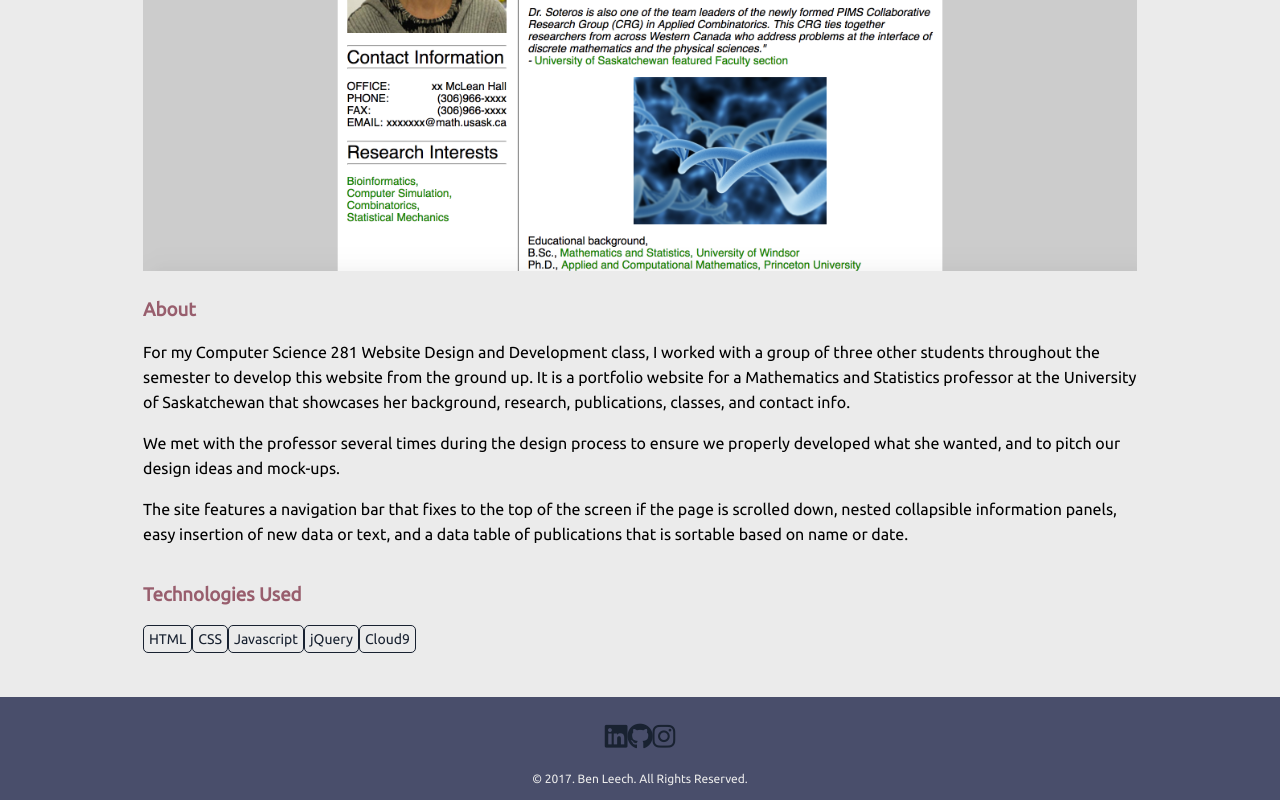
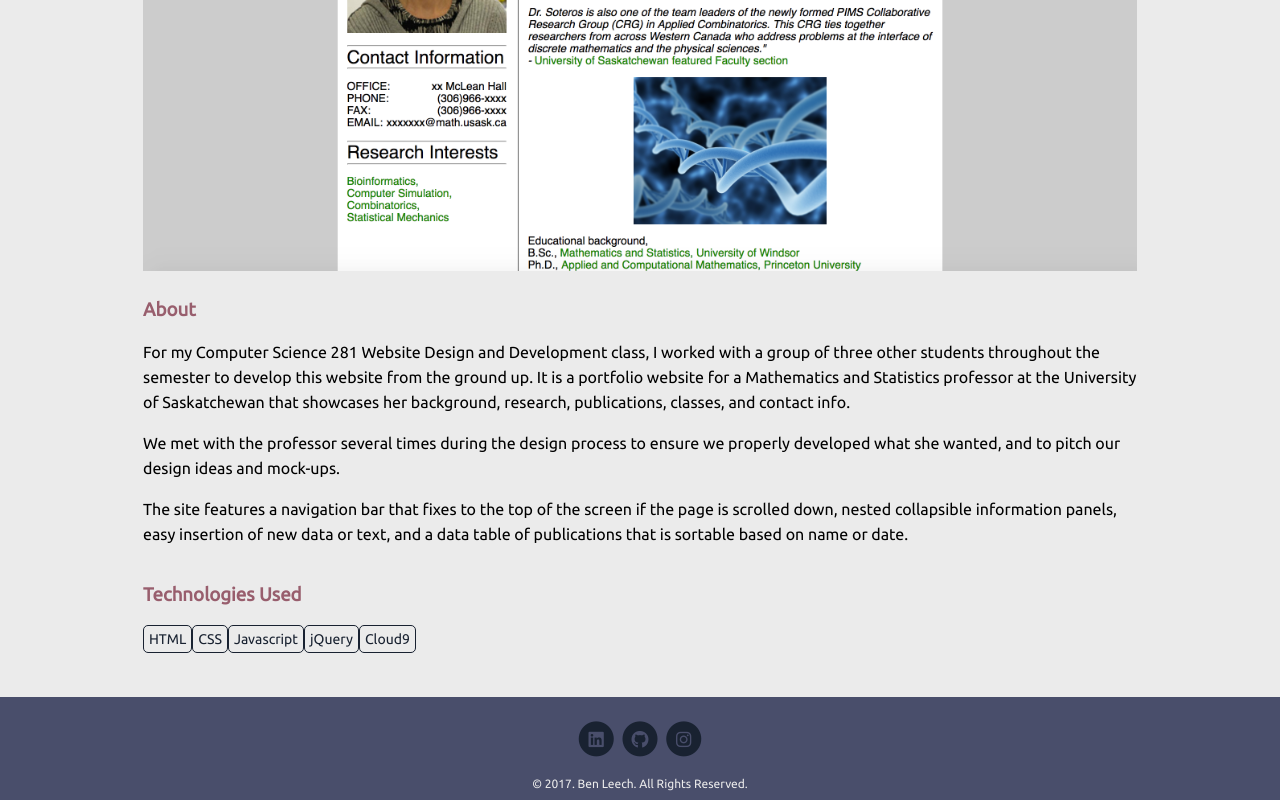
Before and after one commit to BenLeech/portfolio-website-v1, an Angular app in the folder portfolio-website/: page /uni-prof-portfolio in a window 1280 px wide. Shown: the part 450-1250 px from the top of the page. Built offline with nearby package versions, Linux system fonts and the light colour scheme.

Commit message:
improved the look of social media buttons

```diff
--- a/portfolio-website/src/app/components/footer/footer.component.html
+++ b/portfolio-website/src/app/components/footer/footer.component.html
@@ -1,10 +1,17 @@
 <div class="footer">
   <div class="social-media-container">
-    <i class="fa fa-linkedin-square clickable" aria-hidden="true"></i>
-    <i class="fa fa-github clickable" aria-hidden="true"></i>
-    <!--<i class="fa fa-stack-overflow" aria-hidden="true"></i>-->
-    <i class="fa fa-instagram clickable" aria-hidden="true"></i>
-    <!--<i class="fa fa-facebook-square" aria-hidden="true"></i>-->
+    <span class="fa-stack fa-sm clickable linkedin">
+      <i class="fa fa-circle fa-stack-2x"></i>
+      <i class="fa fa-linkedin-square fa-stack-1x"></i>
+    </span>
+    <span class="fa-stack fa-sm clickable github">
+        <i class="fa fa-circle fa-stack-2x"></i>
+        <i class="fa fa-github fa-stack-1x"></i>
+      </span>
+    <span class="fa-stack fa-sm clickable instagram">
+        <i class="fa fa-circle fa-stack-2x"></i>
+        <i class="fa fa-instagram fa-stack-1x"></i>
+      </span>
   </div>
   <div class="copyright-info">
     © 2017. Ben Leech. All Rights Reserved.
--- a/portfolio-website/src/app/components/footer/footer.component.scss
+++ b/portfolio-website/src/app/components/footer/footer.component.scss
@@ -8,9 +8,17 @@
 }
 
 .social-media-container{
-  font-size: 26px;
+  font-size: 20px;
+  color: $primary-color;
+  margin-bottom: 20px;
+}
+
+.social-media-container * {
+  transition: all 0.3s ease;
+}
+
+.fa-circle{
   color: $highlight-color;
-  margin-bottom: 20px;
 }
 
 .copyright-info{
@@ -18,45 +26,26 @@
   color: $off-white;
 }
 
-.fa{
-  //padding-left: 5px;
-  position: relative;
-}
-
-.fa-linkedin-square:hover{
+.linkedin:hover .fa-circle{
   color: #24559c;
 }
 
-.fa-github:hover{
+.linkedin:hover .fa-linkedin-square{
+  color: $off-white;
+}
+
+.github:hover .fa-circle{
   color: #000;
 }
 
-.fa-instagram:hover{
+.github:hover .fa-github{
+  color: $off-white;
+}
+
+.instagram:hover .fa-circle{
   color: #bd286d;
 }
 
-.fa-linkedin-square:hover:before {
-  content: "\f0c8";
-  font-size: 24px;
-  color: #fff;
+.instagram:hover .fa-instagram{
+  color: $off-white;
 }
-
-.fa-linkedin-square:hover:after{
-  left: -1px;
-  top: 1px;
-  position: absolute;
-  content: "\f08c";
-}
-
-.fa-github:hover:before{
-  content: "\f111";
-  font-size: 24px;
-  color: #fff;
-}
-
-.fa-github:hover:after{
-  left: -1px;
-  top: 0;
-  position: absolute;
-  content: "\f09b";
-}
```
Also changed, not shown: portfolio-website/src/app/todo.txt.
